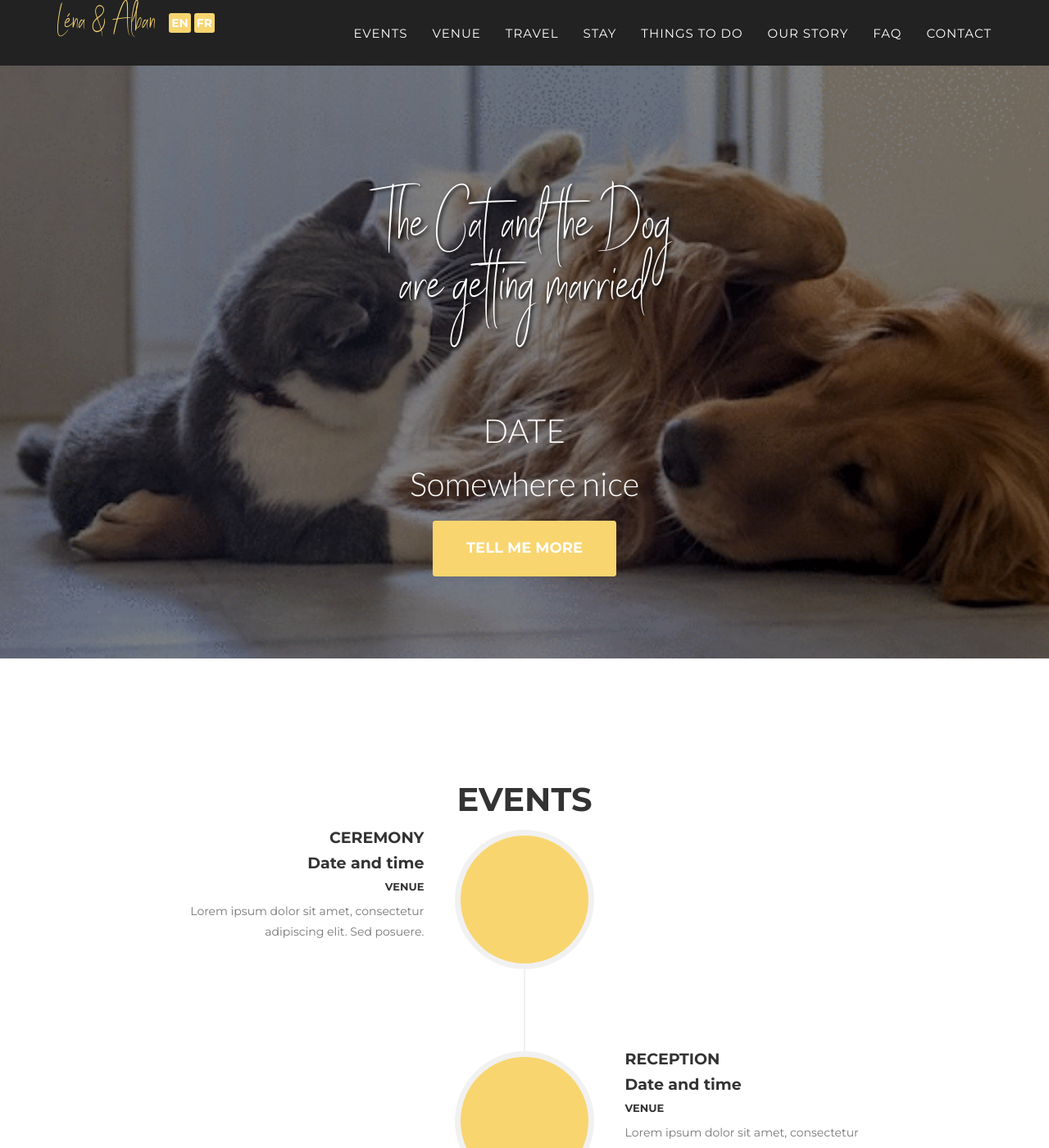
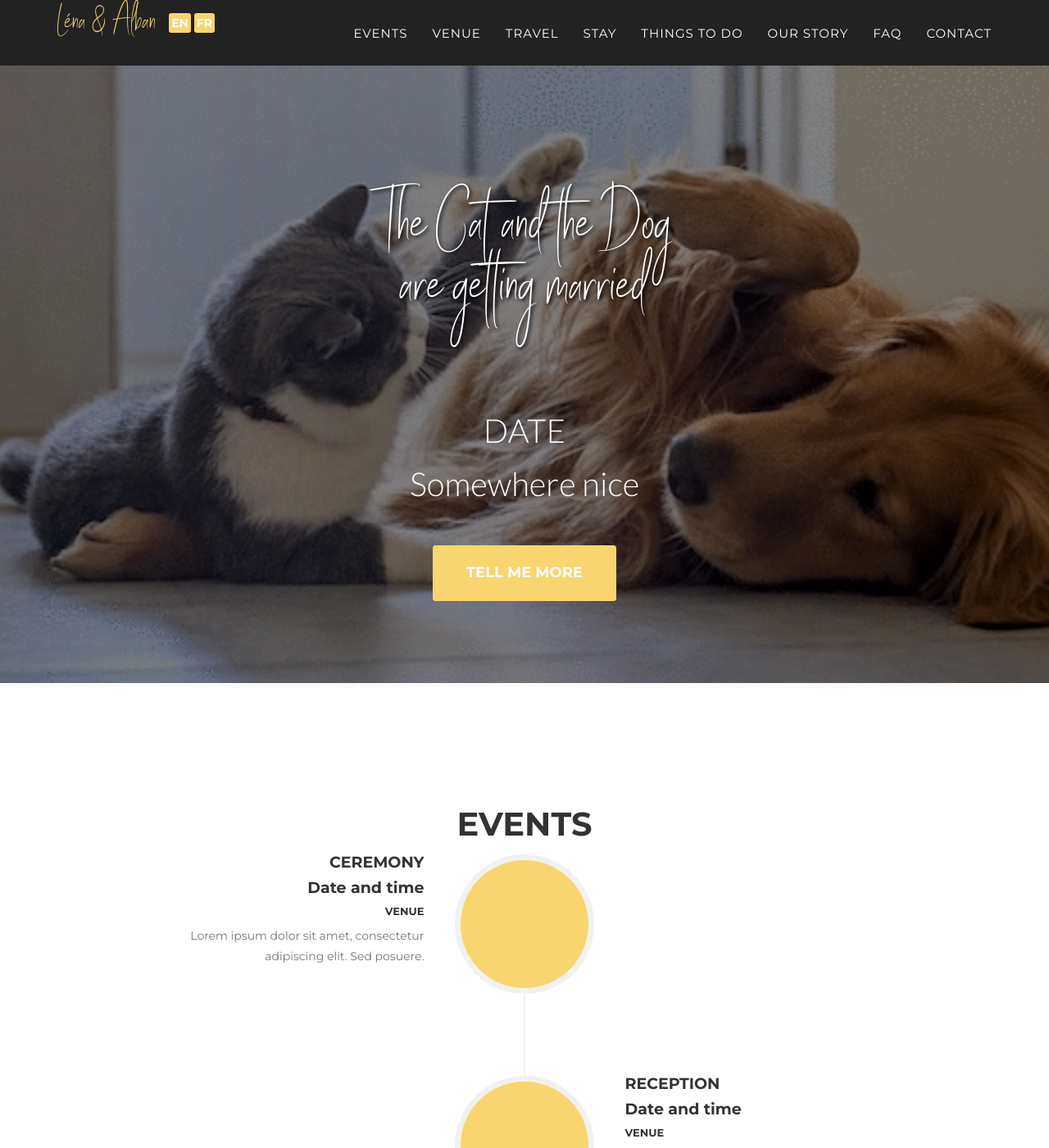
Before and after one commit to LenaAlban/lena-alban-wedding, a Jekyll site: the page built from index.html, in a window 1280 px wide and 1400 px high. Shown: the whole window at 82% size. Built offline with Jekyll 4.4.1, drawn with Linux system fonts in a browser that asks for light colours; some web fonts are replaced.

Commit message:
Update agency.css

```diff
--- a/_includes/css/agency.css
+++ b/_includes/css/agency.css
@@ -1137,3 +1137,6 @@ body {
     padding: 120px 15px 40px;
   }
 }
+header .btn-xl {
+  margin-top: 30px;
+}
```
